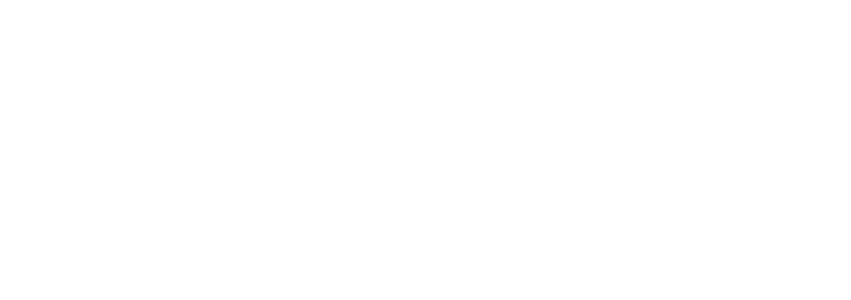
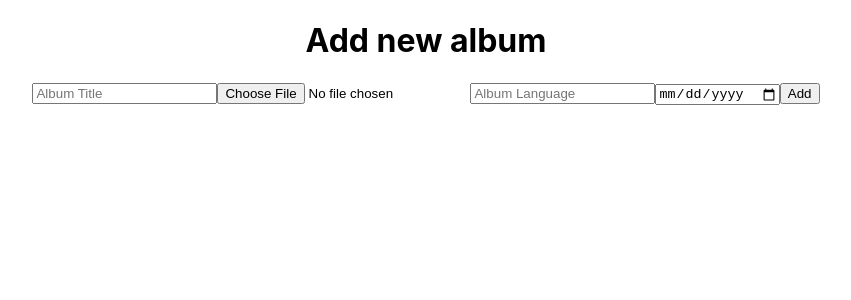
Before and after one commit to liaminaki/ive, a React (Create React App) app in the folder client/: page /discography/1/add in a window 1280 px wide. Before the commit this address had no page. Shown: the top 300 px of the page, without its empty margins (214-1065 px from the left). Built offline with nearby package versions, Linux system fonts and the light colour scheme.

Commit message:
Automatic fill album type when adding album

```diff
--- a/client/src/App.js
+++ b/client/src/App.js
@@ -13,7 +13,7 @@ function App() {
           <Route path="/" element={<Discography/>}/>
           <Route path="/discography" element={<Album/>}/>
           <Route path="/discography/:albType" element={<Album/>}/>
-          <Route path="/discography/add" element={<AddAlbum/>}/>
+          <Route path="/discography/:albType/add" element={<AddAlbum/>}/>
           <Route path="/discography/update/:albID" element={<UpdateAlbum/>}/>
         </Routes>
       </BrowserRouter>
--- a/client/src/pages/AddAlbum.jsx
+++ b/client/src/pages/AddAlbum.jsx
@@ -1,8 +1,10 @@
 import React, {useState} from 'react'
-import { useNavigate } from 'react-router-dom'
+import { useParams, useNavigate } from 'react-router-dom'
 import axios from 'axios'
 
 const AddAlbum = () => {
+    const { albType } = useParams(); // Retrieve the album type from the URL parameters
+
 
     const [albumData, setAlbumData] = useState({
         albTitle: "",
@@ -11,7 +13,7 @@ const AddAlbum = () => {
         albLanguage: "",
         albRelDate: null,
         // albLength: null,
-        albType: ""
+        albType: albType
         // albNoOfSongs: null
       });
 
@@ -69,13 +71,13 @@ const AddAlbum = () => {
                 <input type="text" placeholder="Album Language" onChange={handleChange} name="albLanguage" />
                 <input type="date" onChange={handleChange} name="albRelDate" />
                 {/* <input type="time" onChange={handleChange} name="albLength" /> */}
-                <select name="albType" onChange={handleChange}>
+                {/* <select name="albType" onChange={handleChange}>
                     <option value="">Select Album Type</option>
                     <option value="single">Single Album</option>
                     <option value="mini">Mini Album</option>
                     <option value="studio">Studio Album</option>
                     <option value="digitalSingle">Digital Single</option>
-                </select>
+                </select> */}
                 {/* <input type="number" placeholder="Number of Songs" onChange={handleChange} name="albNoOfSongs" /> */}
                 <button type="submit">Add</button>
           </form>
--- a/client/src/pages/Album.jsx
+++ b/client/src/pages/Album.jsx
@@ -45,7 +45,7 @@ const Album = () => {
                 ))}
             </div>
             <button>
-                <Link to="/discography/add">Add new album</Link>
+                <Link to={`/discography/${albType}/add`}>Add new album</Link>
             </button>
         </div>
     )
```
Also changed, not shown: 2 other files (tests, documents, lock files or other folders).
